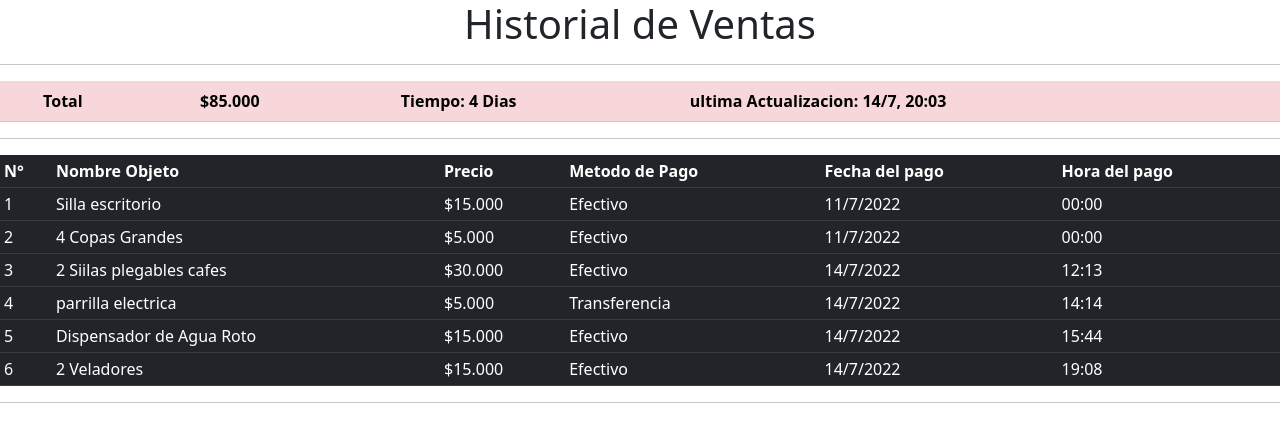
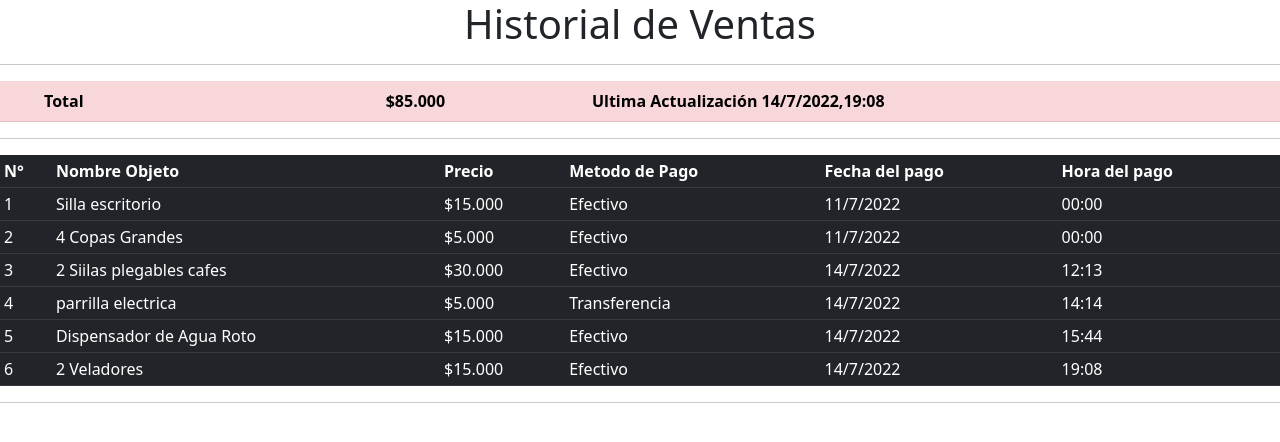
Before and after one commit to Zamotomas/ventas_tem, a plain HTML site: page index.html in a window 1280 px wide. Drawn offline with nearby package versions, Linux system fonts and the light colour scheme.

Commit message:
upda_lastdate

```diff
--- a/index.html
+++ b/index.html
@@ -19,12 +19,15 @@
         <th scope="col"></th>
         <th scope="col">Total</th>
         <th scope="col"></th>
+        <th scope="col"></th>
+        <th scope="col"></th>
+        <th scope="col"></th>
+        <th scope="col"></th>
+        <th scope="col"></th>
         <th scope="col"><span id="input"></span></th>
         <!--Total Ventas-->
         <th scope="col"></th>
-
-        <th scope="col">Tiempo: 4 Dias</th>
-        <th scope="col">ultima Actualizacion: 14/7, 20:03</th>
+        <th scope="col">Ultima Actualización <span id="ultima"></span></th>
       </tr>
     </thead>
 
@@ -35,6 +38,7 @@
   <script>
 
     var total = 0
+    var ultima =""
     function loadDoc() {
       const xhttp = new XMLHttpRequest();
       xhttp.onload = function () {
@@ -57,7 +61,7 @@
       let table = "<tr><th>N°</th><th>Nombre Objeto</th><th>Precio</th><th>Metodo de Pago</th><th>Fecha del pago</th><th>Hora del pago</th></tr>";
       for (let i = 0; i < x.length; i++) {
         total = total + (Number(x[i].getElementsByTagName("precio")[0].childNodes[0].nodeValue));
-        console.log(total)
+        console.log(total);
         table += "<tr><td>" +
           x[i].getElementsByTagName("id")[0].childNodes[0].nodeValue +
           "</td><td>" +
@@ -71,6 +75,7 @@
           "</td><td>" +
           x[i].getElementsByTagName("hora")[0].childNodes[0].nodeValue +
           "</td></tr>"
+        ultima= x[i].getElementsByTagName("fecha")[0].childNodes[0].nodeValue +","+ x[i].getElementsByTagName("hora")[0].childNodes[0].nodeValue
 
 
       }
@@ -78,6 +83,7 @@
       total = format(total)
       document.getElementById("ventas").innerHTML = table;
       document.getElementById('input').innerHTML = total;
+      document.getElementById('ultima').innerHTML = ultima;
 
     }
 
```
